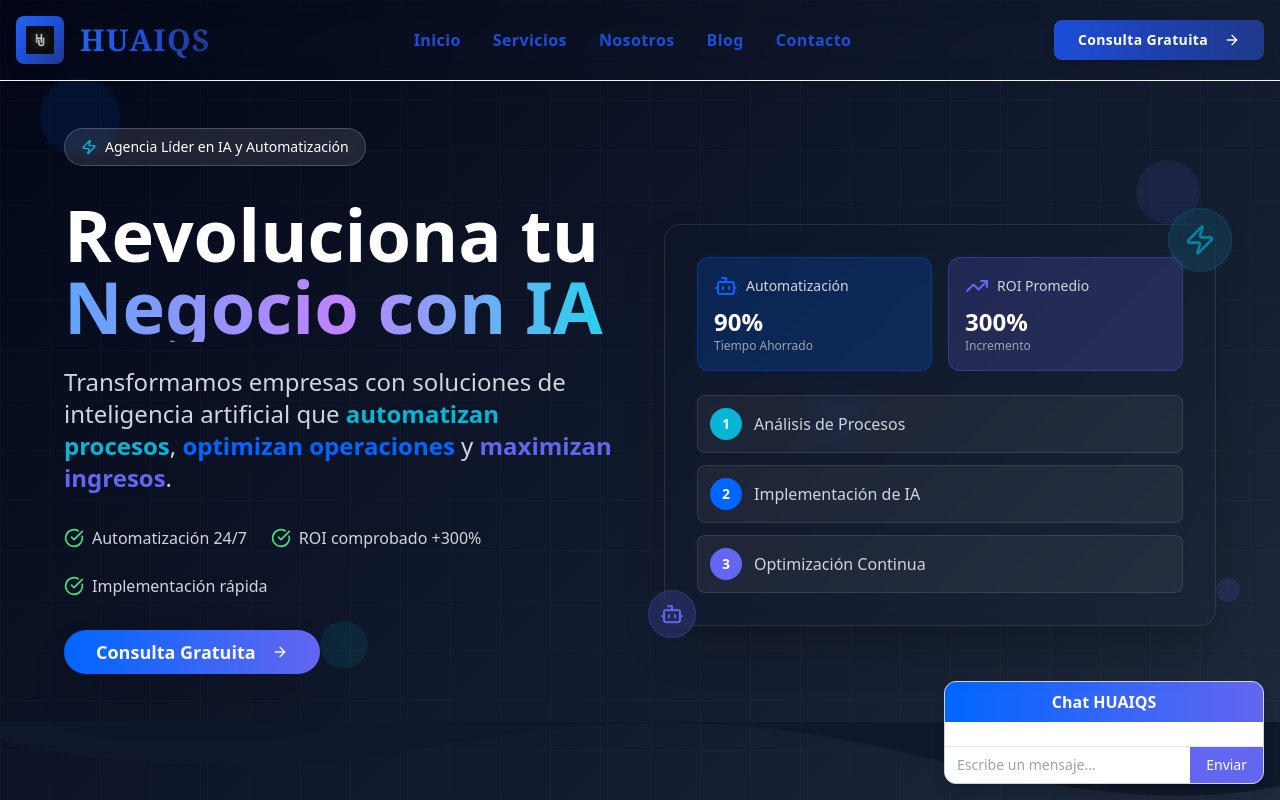
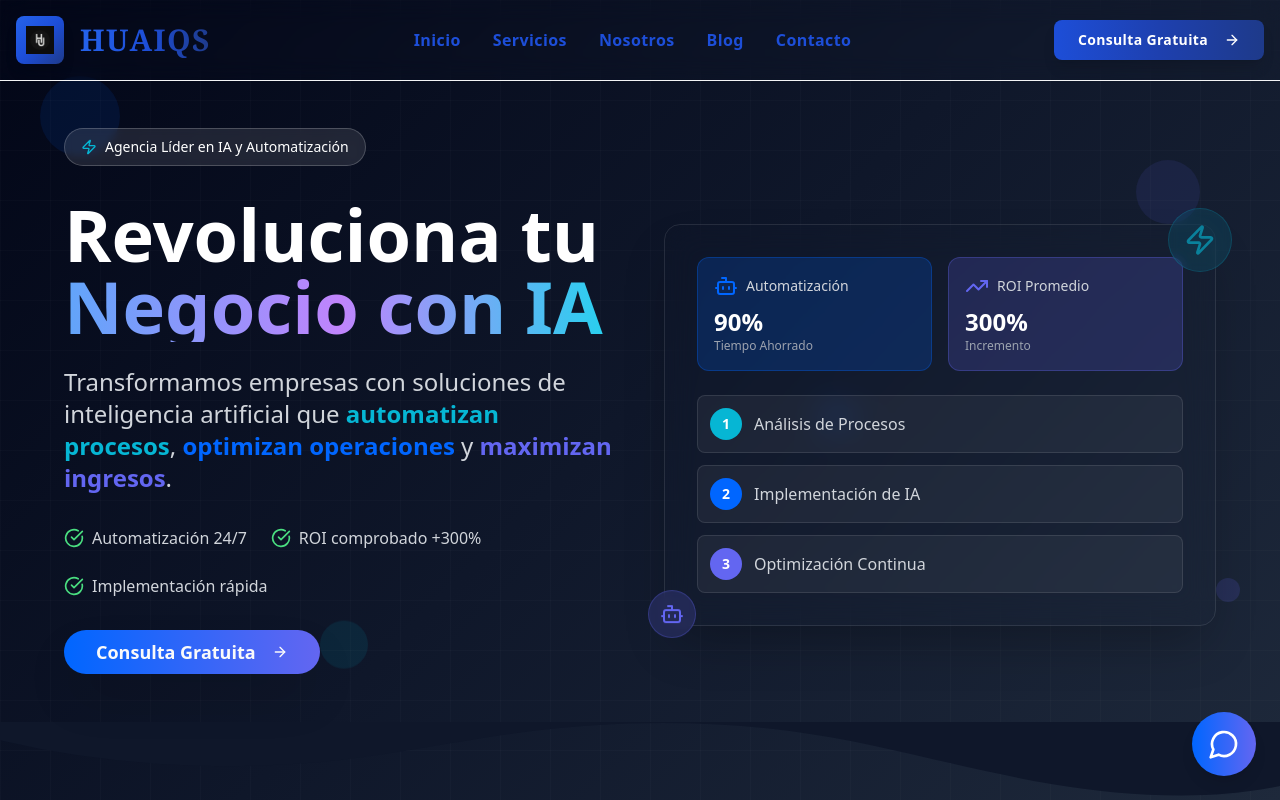
Before and after one commit to HUAIQS/huaiqs-ai-webcraft, a React (Vite) app: page / in a window 1280 px wide. Shown: the top 800 px of the page. Built offline with nearby package versions, Linux system fonts and the light colour scheme.

Commit message:
Refactor: Chatbot UI to WhatsApp style
Implement a WhatsApp-style interface for the chatbot, including a circular button that expands on click.

```diff
--- a/src/Chat.tsx
+++ b/src/Chat.tsx
@@ -1,8 +1,11 @@
+
 import { useState } from "react";
+import { MessageCircle, X, Send } from "lucide-react";
 
 const Chat = () => {
   const [messages, setMessages] = useState<{ from: "user" | "bot"; text: string }[]>([]);
   const [input, setInput] = useState("");
+  const [isOpen, setIsOpen] = useState(false);
 
   const sendMessage = async () => {
     if (!input.trim()) return;
@@ -32,42 +35,109 @@ const Chat = () => {
     setInput("");
   };
 
+  const toggleChat = () => {
+    setIsOpen(!isOpen);
+  };
+
   return (
-    <div className="fixed bottom-4 right-4 w-[320px] bg-white rounded-xl shadow-lg border border-gray-300 flex flex-col overflow-hidden">
-      <div className="bg-gradient-to-r from-huaiqs-blue to-huaiqs-purple text-white font-semibold text-center py-2">
-        Chat HUAIQS
+    <>
+      {/* Botón flotante circular */}
+      <div
+        className={`fixed bottom-6 right-6 z-50 transition-all duration-300 ${
+          isOpen ? 'scale-0 opacity-0' : 'scale-100 opacity-100'
+        }`}
+      >
+        <button
+          onClick={toggleChat}
+          className="w-16 h-16 bg-gradient-to-r from-huaiqs-blue to-huaiqs-purple rounded-full shadow-lg hover:shadow-xl transition-all duration-300 flex items-center justify-center group hover:scale-110"
+        >
+          <MessageCircle className="w-8 h-8 text-white group-hover:scale-110 transition-transform duration-200" />
+        </button>
+
+        {/* Indicador de notificación (opcional) */}
+        {messages.length > 0 && (
+          <div className="absolute -top-2 -right-2 w-6 h-6 bg-red-500 rounded-full flex items-center justify-center">
+            <span className="text-white text-xs font-bold">{messages.length}</span>
           </div>
-      <div className="flex-1 overflow-y-auto p-3 space-y-2 text-sm max-h-[400px]">
-        {messages.map((msg, i) => (
+        )}
+      </div>
+
+      {/* Ventana de chat expandida */}
+      <div
+        className={`fixed bottom-6 right-6 z-50 transition-all duration-300 ${
+          isOpen ? 'scale-100 opacity-100' : 'scale-0 opacity-0'
+        }`}
+      >
+        <div className="w-80 h-96 bg-white rounded-2xl shadow-2xl border border-gray-200 flex flex-col overflow-hidden">
+          {/* Header del chat */}
+          <div className="bg-gradient-to-r from-huaiqs-blue to-huaiqs-purple text-white p-4 flex items-center justify-between">
+            <div className="flex items-center space-x-3">
+              <div className="w-10 h-10 bg-white/20 rounded-full flex items-center justify-center">
+                <MessageCircle className="w-6 h-6 text-white" />
+              </div>
+              <div>
+                <h3 className="font-semibold text-sm">Chat HUAIQS</h3>
+                <p className="text-xs text-white/80">En línea</p>
+              </div>
+            </div>
+            <button
+              onClick={toggleChat}
+              className="w-8 h-8 rounded-full hover:bg-white/20 flex items-center justify-center transition-colors duration-200"
+            >
+              <X className="w-5 h-5 text-white" />
+            </button>
+          </div>
+
+          {/* Área de mensajes */}
+          <div className="flex-1 overflow-y-auto p-4 space-y-3 bg-gray-50">
+            {messages.length === 0 ? (
+              <div className="text-center text-gray-500 text-sm mt-8">
+                <MessageCircle className="w-12 h-12 mx-auto mb-3 text-gray-300" />
+                <p>¡Hola! ¿En qué puedo ayudarte?</p>
+              </div>
+            ) : (
+              messages.map((msg, i) => (
                 <div
                   key={i}
-            className={`rounded-lg px-3 py-2 max-w-[80%] ${
+                  className={`flex ${msg.from === "user" ? "justify-end" : "justify-start"}`}
+                >
+                  <div
+                    className={`max-w-[80%] rounded-2xl px-4 py-2 text-sm ${
                       msg.from === "user"
-                ? "ml-auto bg-huaiqs-blue text-white"
-                : "bg-gray-100 text-gray-800"
+                        ? "bg-gradient-to-r from-huaiqs-blue to-huaiqs-purple text-white rounded-br-md"
+                        : "bg-white text-gray-800 shadow-sm border border-gray-100 rounded-bl-md"
                     }`}
                   >
                     {msg.text}
                   </div>
-        ))}
                 </div>
-      <div className="flex border-t border-gray-200">
+              ))
+            )}
+          </div>
+
+          {/* Input de mensaje */}
+          <div className="p-4 bg-white border-t border-gray-100">
+            <div className="flex space-x-2">
               <input
                 type="text"
-          className="flex-1 px-3 py-2 text-sm outline-none"
+                className="flex-1 px-4 py-2 border border-gray-200 rounded-full text-sm outline-none focus:border-huaiqs-blue transition-colors duration-200"
                 placeholder="Escribe un mensaje..."
                 value={input}
                 onChange={(e) => setInput(e.target.value)}
                 onKeyDown={(e) => e.key === "Enter" && sendMessage()}
               />
               <button
-          className="bg-huaiqs-purple text-white px-4 text-sm"
                 onClick={sendMessage}
+                disabled={!input.trim()}
+                className="w-10 h-10 bg-gradient-to-r from-huaiqs-blue to-huaiqs-purple text-white rounded-full flex items-center justify-center hover:shadow-lg transition-all duration-200 disabled:opacity-50 disabled:cursor-not-allowed"
               >
-          Enviar
+                <Send className="w-4 h-4" />
               </button>
             </div>
           </div>
+        </div>
+      </div>
+    </>
   );
 };
 
```
Lines whose indentation alone changed are shown as unchanged.
